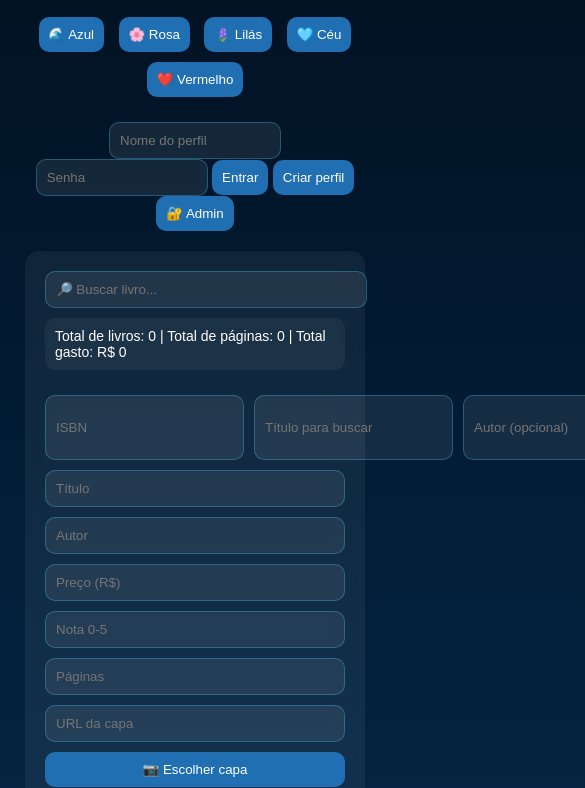
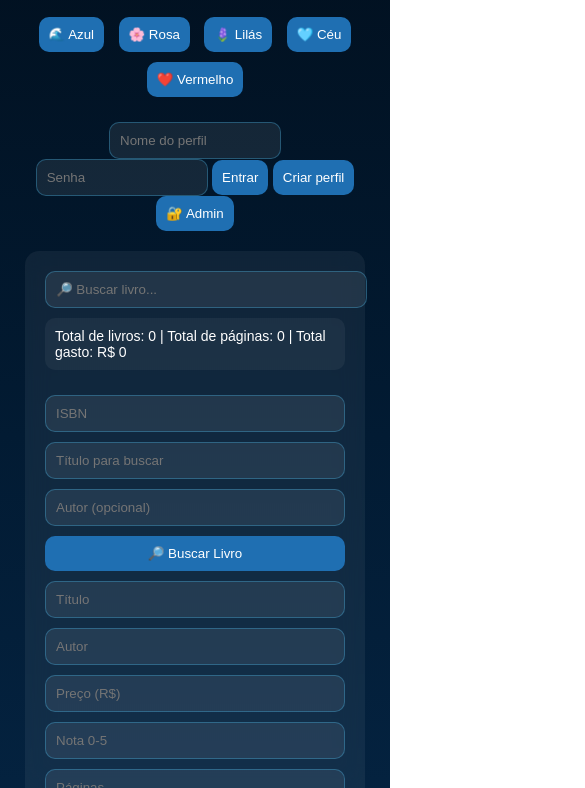
Before and after one commit to geovannabdg/biblioteca-phantomime, a plain HTML site: page index.html in a window 390 px wide. Shown: the part 312-1100 px from the top of the page, 585 px wide, since content can reach past the window. Drawn offline with Linux system fonts and the light colour scheme.

Commit message:
Add files via upload

```diff
--- a/index.html
+++ b/index.html
@@ -255,6 +255,33 @@
         label {
             color: var(--text);
         }
+
+        .book-search {
+            display: grid;
+            grid-template-columns: repeat(3, 1fr);
+            gap: 10px;
+            grid-column: 1 / -1;
+        }
+
+
+        .book-search button {
+            grid-column: 1 / -1;
+        }
+
+
+        @media (max-width: 700px) {
+
+            .book-search {
+                grid-template-columns: 1fr;
+            }
+
+            .book-search input,
+            .book-search button {
+                width: 100%;
+                box-sizing: border-box;
+            }
+
+        }
     </style>
 </head>
 
@@ -304,14 +331,22 @@
             <div class="tabs" id="tabs"></div>
 
             <form id="bookForm">
-                <div style="display:flex; gap:10px; grid-column:1/-1;">
+
+
+                <div class="book-search">
+
                     <input type="text" id="isbn" placeholder="ISBN">
 
                     <input type="text" id="searchTitle" placeholder="Título para buscar">
 
                     <input type="text" id="searchAuthor" placeholder="Autor (opcional)">
 
-                    <button type="button" onclick="searchISBN()">🔎 Buscar Livro</button>
+                    <button type="button" onclick="searchISBN()">
+                        🔎 Buscar Livro
+                    </button>
+
+
+
                 </div>
                 <input type="text" id="title" placeholder="Título" required>
                 <input type="text" id="author" placeholder="Autor">
```
